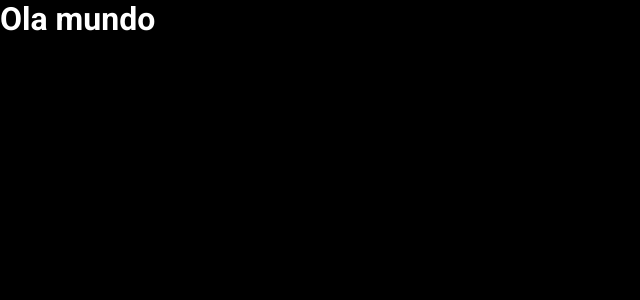
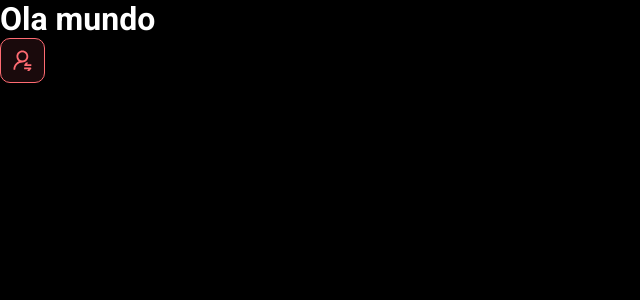
Before and after one commit to afzsilva/dsmeta, a React (Vite) app in the folder frontend/: page / in a window 1280 px wide. Shown: the top 300 px of the page, without its empty margins (0-640 px from the left). Built offline with nearby package versions, Linux system fonts and the light colour scheme.

Commit message:
First Component

```diff
--- a/frontend/src/App.tsx
+++ b/frontend/src/App.tsx
@@ -1,6 +1,12 @@
+import NotificationButton from './components/NotificationButton'
 function App() {
   return(
+    <>
+
     <h1>Ola mundo</h1>
+    <NotificationButton/>
+
+    </>
   )
 }
 
--- /dev/null
+++ b/frontend/src/components/NotificationButton/index.tsx
@@ -0,0 +1,17 @@
+import React from 'react'
+import icon from '../../assets/img/notification-icon.svg'
+import './styles.css'
+
+function NotificationButton() {
+  return (
+    <>
+        <div className='dsmeta-red-btn-container'>
+            <div className='dsmeta-red-btn'>
+                <img src={icon} alt="icon"/>
+            </div>
+        </div>
+    </>
+  )
+}
+
+export default NotificationButton;
--- /dev/null
+++ b/frontend/src/components/NotificationButton/styles.css
@@ -0,0 +1,16 @@
+.dsmeta-red-btn{
+
+    height: 45px;
+    width: 45px;
+    background: rgba(255, 102, 114, 0.1);
+    border: 1px solid #ff6b72;
+    border-radius: 10px;
+    display: flex;
+    align-items: center;
+    justify-content: center;
+    cursor: pointer;
+}
+
+.dsmeta-red-btn img{
+    width: 19px;
+}
```
Also changed, not shown: frontend/src/assets/img/image 1.svg (added), frontend/src/assets/img/notification-icon.svg (added).
